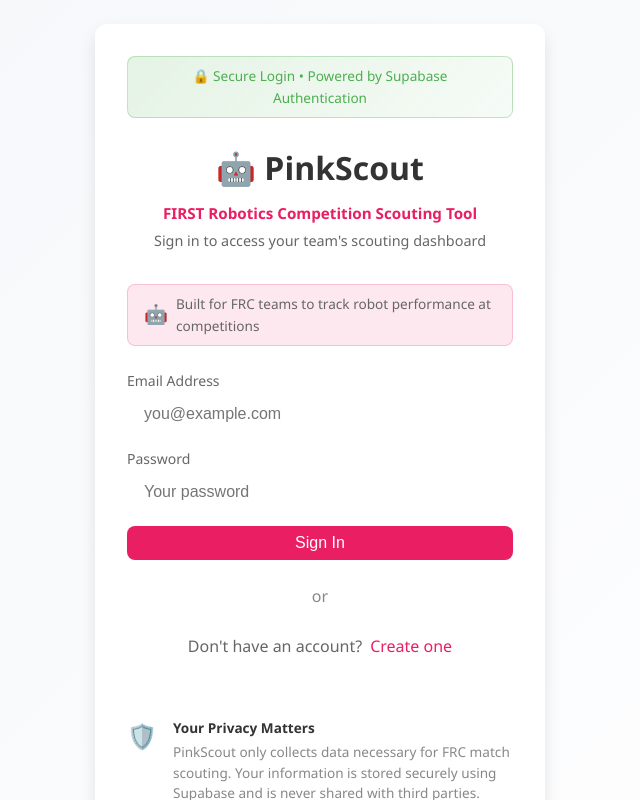
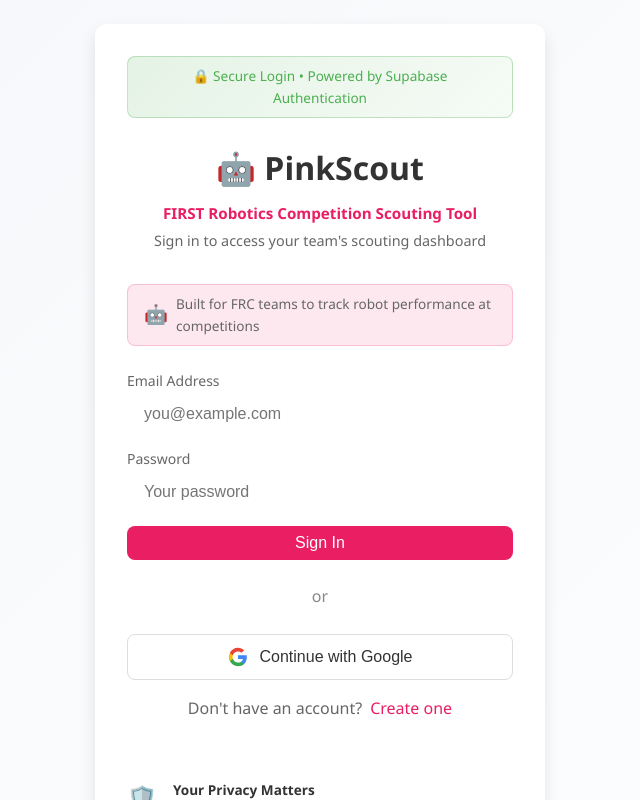
Before and after one commit to RTMBE/Pinkscout, a React (Vite) app in the folder pinkscout-react/: page /login in a window 1280 px wide. Shown: the top 800 px of the page, without its empty margins (320-960 px from the left). Built offline with nearby package versions, Linux system fonts and the light colour scheme; no server answers.

Commit message:
Add Google OAuth login - free, no email limits

```diff
--- a/pinkscout-react/src/contexts/AuthContext.jsx
+++ b/pinkscout-react/src/contexts/AuthContext.jsx
@@ -298,6 +298,27 @@
   }
 
   // =========================================================================
+  // GOOGLE OAUTH LOGIN
+  // =========================================================================
+  // Sign in with Google - no email limits, completely free!
+
+  async function signInWithGoogle() {
+    const { data, error } = await supabase.auth.signInWithOAuth({
+      provider: 'google',
+      options: {
+        redirectTo: `${window.location.origin}/dashboard`,
+        queryParams: {
+          access_type: 'offline',
+          prompt: 'consent'
+        }
+      }
+    });
+
+    if (error) throw error;
+    return data;
+  }
+
+  // =========================================================================
   // SIGNUP FUNCTION
   // =========================================================================
 
@@ -583,6 +604,7 @@
     loading,            // Boolean: is auth state being checked?
     roleContext,        // RBAC context: { role, scoutingId, isMasterAdmin, canViewAll }
     login,              // Function: login(email, password)
+    signInWithGoogle,   // Function: signInWithGoogle() - OAuth login
     signup,             // Function: signup(email, password, username, signupCode, teamNumber)
     logout,             // Function: logout()
     updateUserProfile,  // Function: updateUserProfile(updates)
--- a/pinkscout-react/src/pages/Login.jsx
+++ b/pinkscout-react/src/pages/Login.jsx
@@ -55,7 +55,7 @@
   const [loading, setLoading] = useState(false);
 
   // Hooks
-  const { user, login, signup, loading: authLoading } = useAuth();
+  const { user, login, signup, signInWithGoogle, loading: authLoading } = useAuth();
   const navigate = useNavigate();
 
   // ==========================================================================
@@ -206,6 +206,22 @@
         return 'Too many failed attempts. Please try again later.';
       default:
         return message || 'An error occurred. Please try again.';
+    }
+  };
+
+  // ==========================================================================
+  // GOOGLE SIGN IN HANDLER
+  // ==========================================================================
+
+  const handleGoogleSignIn = async () => {
+    setLoading(true);
+    setError('');
+    try {
+      await signInWithGoogle();
+      // Note: User will be redirected by OAuth flow
+    } catch (err) {
+      setError(err.message || 'Failed to sign in with Google. Please try again.');
+      setLoading(false);
     }
   };
 
@@ -423,6 +439,38 @@
             <span>or</span>
           </div>
 
+          {/* Google Sign In Button */}
+          <button
+            type="button"
+            className="btn btn-google btn-full"
+            onClick={handleGoogleSignIn}
+            disabled={loading}
+            style={{
+              display: 'flex',
+              alignItems: 'center',
+              justifyContent: 'center',
+              gap: '12px',
+              backgroundColor: '#fff',
+              color: '#333',
+              border: '1px solid #ddd',
+              padding: '12px 20px',
+              fontSize: '16px',
+              fontWeight: '500',
+              borderRadius: '8px',
+              cursor: 'pointer',
+              transition: 'all 0.2s ease',
+              marginBottom: '16px'
+            }}
+          >
+            <svg width="20" height="20" viewBox="0 0 24 24">
+              <path fill="#4285F4" d="M22.56 12.25c0-.78-.07-1.53-.2-2.25H12v4.26h5.92c-.26 1.37-1.04 2.53-2.21 3.31v2.77h3.57c2.08-1.92 3.28-4.74 3.28-8.09z"/>
+              <path fill="#34A853" d="M12 23c2.97 0 5.46-.98 7.28-2.66l-3.57-2.77c-.98.66-2.23 1.06-3.71 1.06-2.86 0-5.29-1.93-6.16-4.53H2.18v2.84C3.99 20.53 7.7 23 12 23z"/>
+              <path fill="#FBBC05" d="M5.84 14.09c-.22-.66-.35-1.36-.35-2.09s.13-1.43.35-2.09V7.07H2.18C1.43 8.55 1 10.22 1 12s.43 3.45 1.18 4.93l2.85-2.22.81-.62z"/>
+              <path fill="#EA4335" d="M12 5.38c1.62 0 3.06.56 4.21 1.64l3.15-3.15C17.45 2.09 14.97 1 12 1 7.7 1 3.99 3.47 2.18 7.07l3.66 2.84c.87-2.6 3.3-4.53 6.16-4.53z"/>
+            </svg>
+            {loading ? 'Connecting...' : 'Continue with Google'}
+          </button>
+
           {/* Toggle Mode Link */}
           <div className="auth-switch">
             <span>
```
